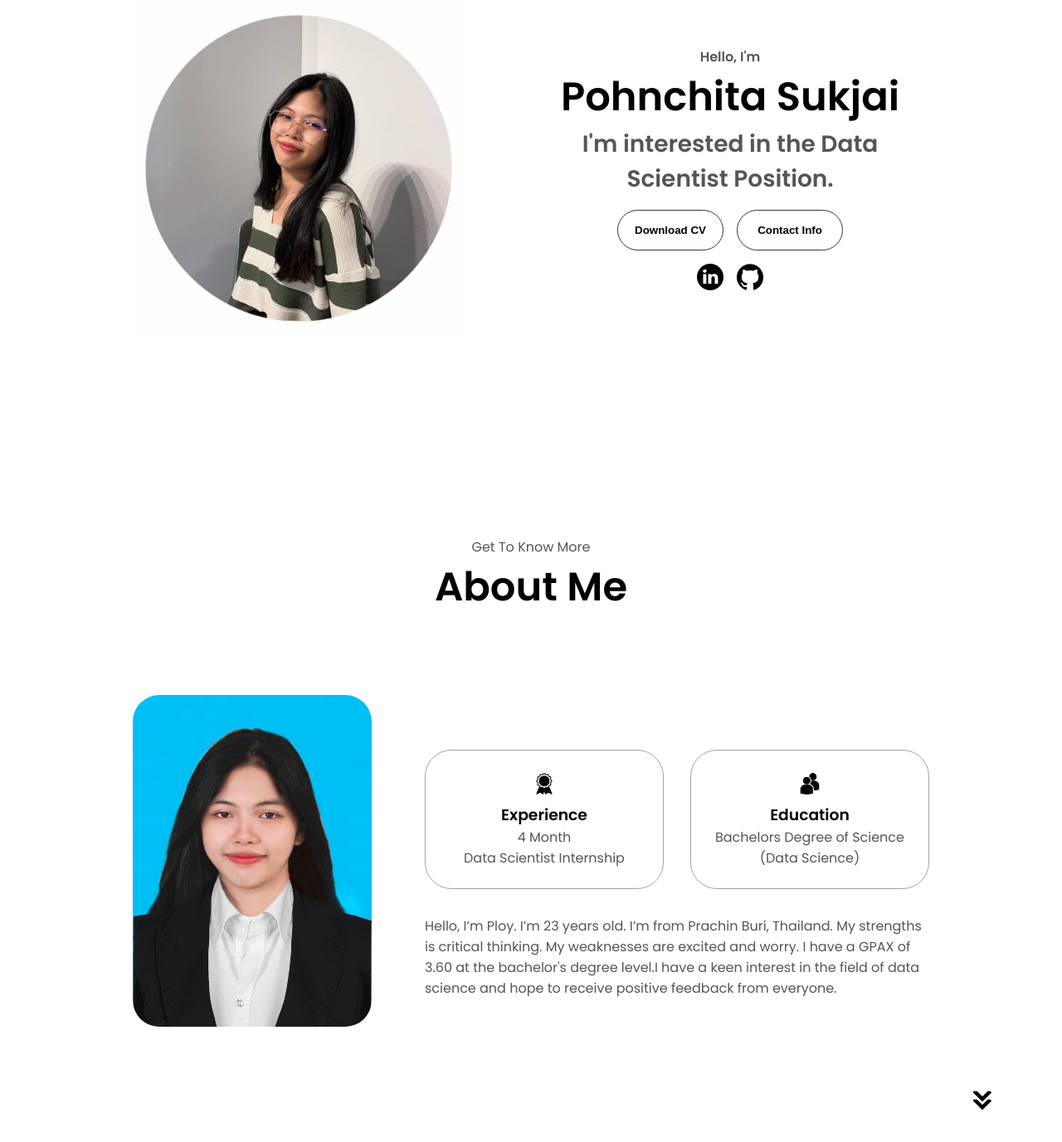
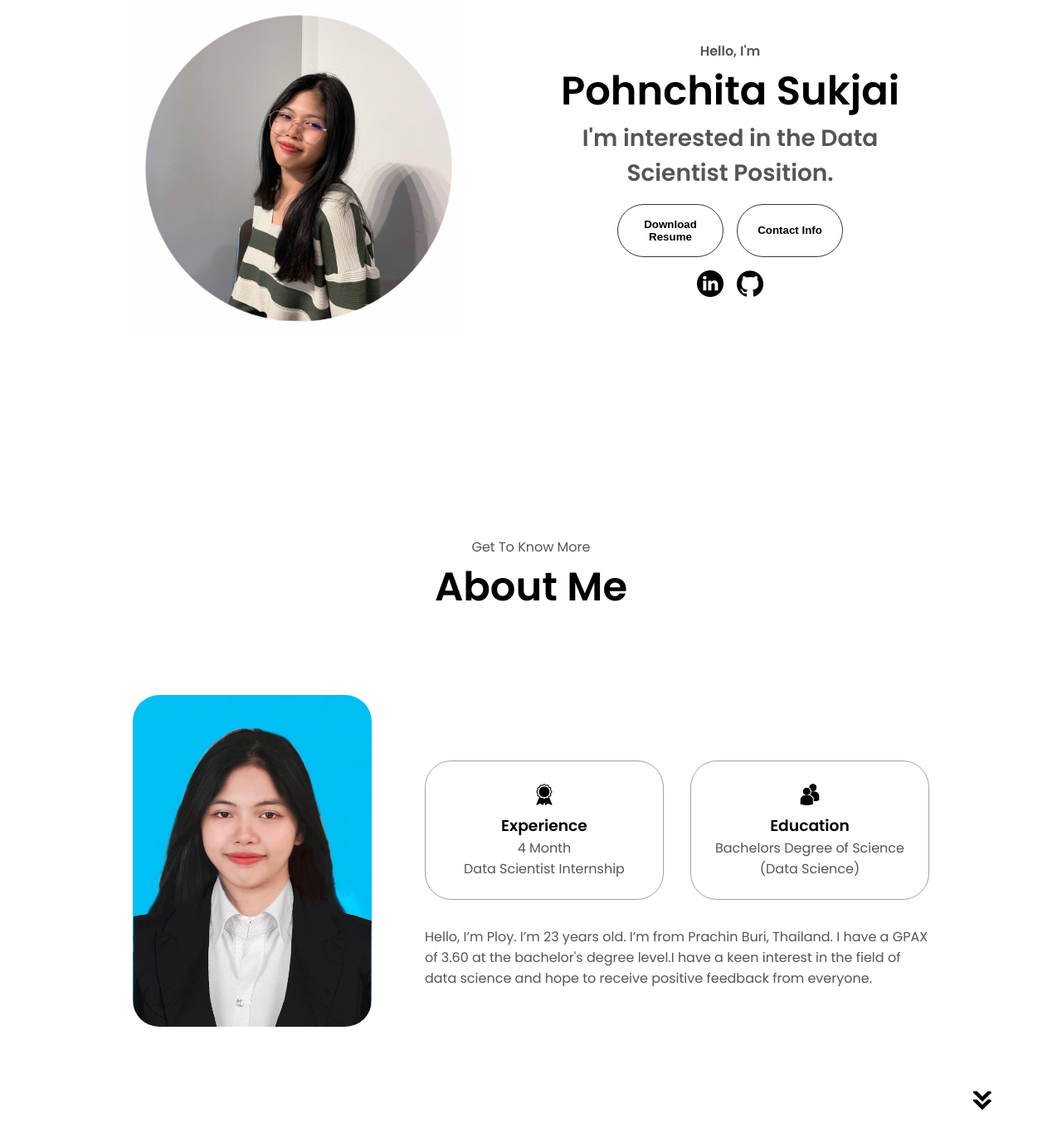
Before and after one commit to ploychi123/Web-Portfolio, a plain HTML site: page index.html in a window 1280 px wide. Shown: the part 281-1658 px from the top of the page at 83% size. Drawn offline with Linux system fonts and the light colour scheme.

Commit message:
update something

```diff
--- a/index.html
+++ b/index.html
@@ -47,9 +47,9 @@
         <div class="btn-container">
           <button
             class="btn btn-color-2"
-            onclick="window.open('./assets/resume-example.pdf')"
+            onclick="window.open('./assets/Green Modern Data Scientist Resume.pdf')"
           >
-            Download CV
+            Download Resume
           </button>
           <button class="btn btn-color-1" onclick="location.href='./#contact'">
             Contact Info
@@ -106,8 +106,7 @@
           <div class="text-container">
             <p>
               Hello, I’m Ploy. I’m 23 years old. I’m from Prachin Buri, Thailand.
-              My strengths is critical thinking. My weaknesses are excited and
-              worry. I have a GPAX of 3.60 at the bachelor's degree level.I have
+              I have a GPAX of 3.60 at the bachelor's degree level.I have
               a keen interest in the field of data science and hope to receive
               positive feedback from everyone.
             </p>
```
Also changed, not shown: 1 other file.
